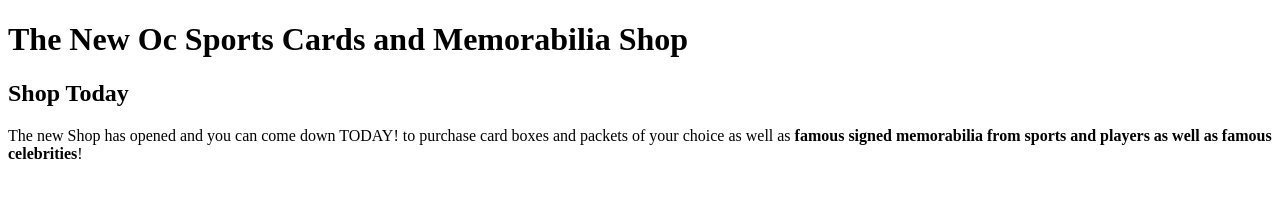
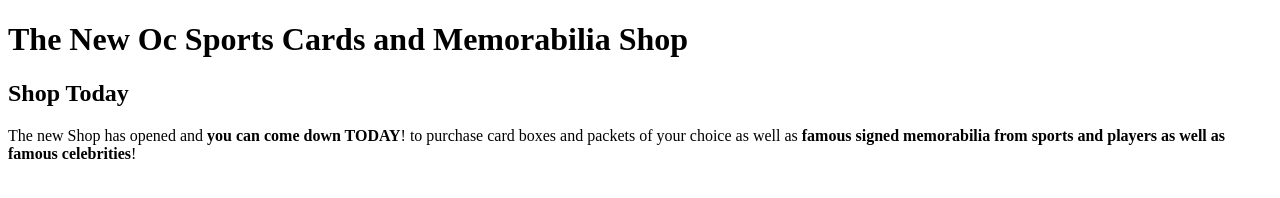
Before and after one commit to 20040082/20040082.github.io, a plain HTML site: page article.html in a window 1280 px wide. Drawn offline with Linux system fonts and the light colour scheme.

Commit message:
Update article.html

```diff
--- a/article.html
+++ b/article.html
@@ -8,7 +8,7 @@
   <body>
     <h1>The  New Oc Sports Cards and Memorabilia Shop</h1>
     <h2>Shop Today</h2>
-    <p>The new Shop has opened and you can come down TODAY! to purchase card boxes and packets of your choice as well as <strong>famous signed memorabilia from sports and players as well as famous celebrities</strong>!
+    <p>The new Shop has opened and <strong>you can come down TODAY</strong>! to purchase card boxes and packets of your choice as well as <strong>famous signed memorabilia from sports and players as well as famous celebrities</strong>!
     </p>
     <h2></h2>
     <p></p>
```
